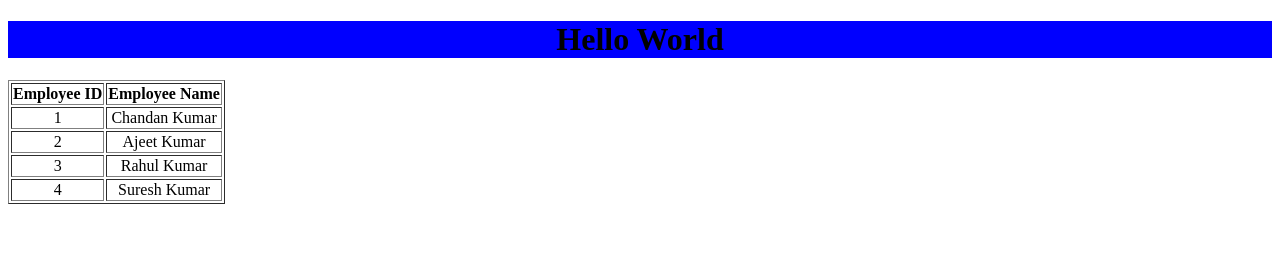
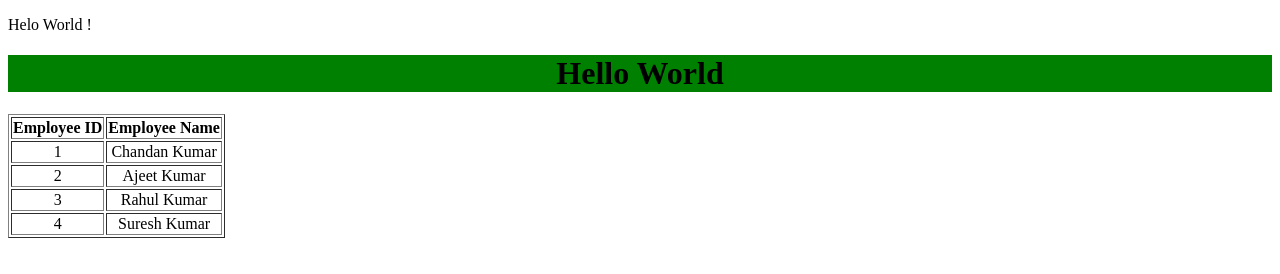
Before and after one commit to sourabhsinghaa-blip/demo3, a plain HTML site: page index.html in a window 1280 px wide. Drawn offline with Linux system fonts and the light colour scheme.

Commit message:
change in index as bgcolor green

```diff
--- a/index.html
+++ b/index.html
@@ -3,11 +3,12 @@
 <head>
     <meta charset="UTF-8">
     <meta name="viewport" content="width=device-width, initial-scale=1.0">
-    <title>Sahosoft</title>
+    <title>Sahosoft Technologies</title>
 </head>
 <body>
+    <p>Helo World !</p>
     <div style="text-align: center;">
-    <h1 style="background-color: blue;">Hello World</h1>
+    <h1 style="background-color: green;">Hello World</h1>
 
     <table border="1">
      <tr>
```
